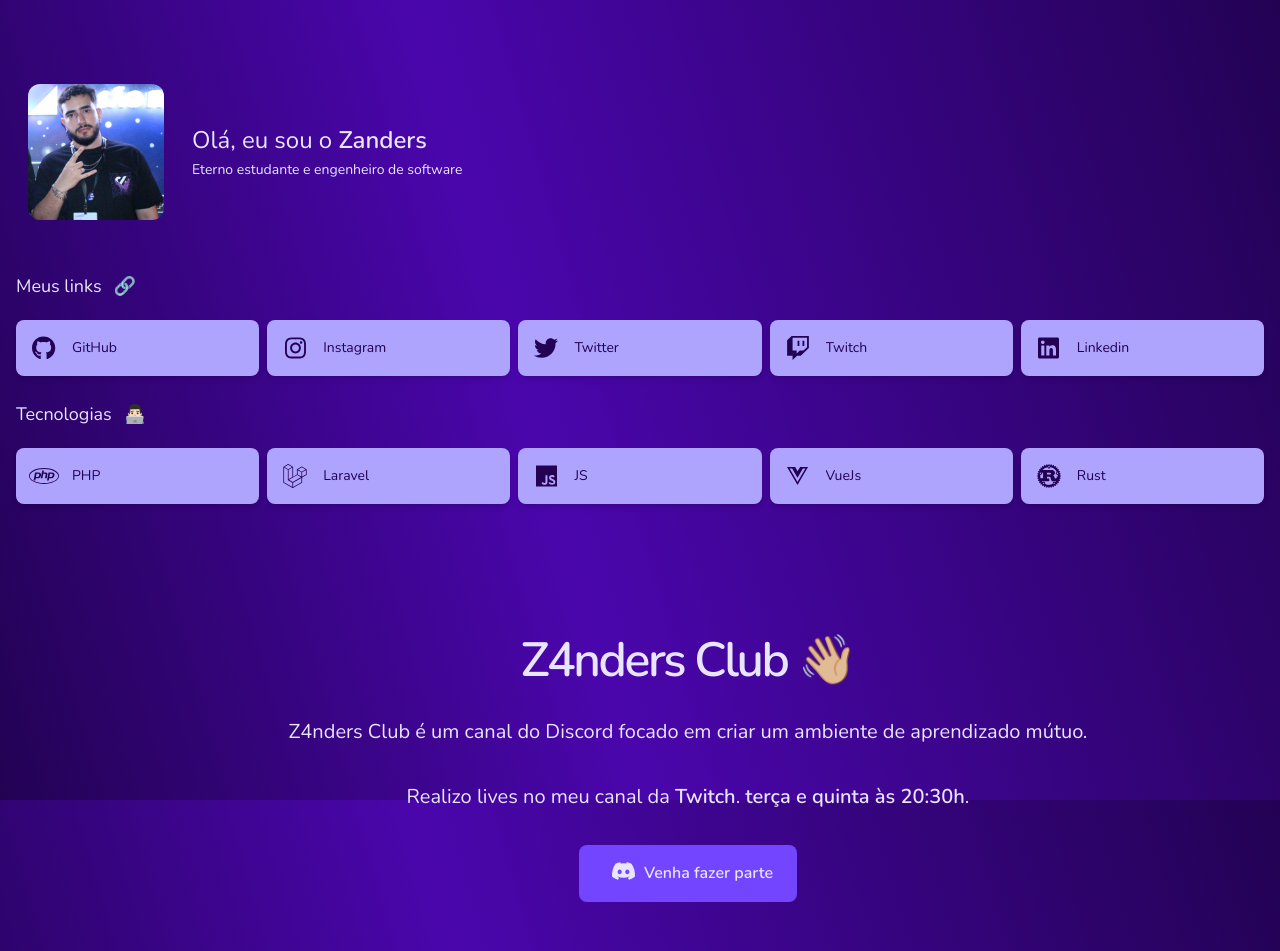
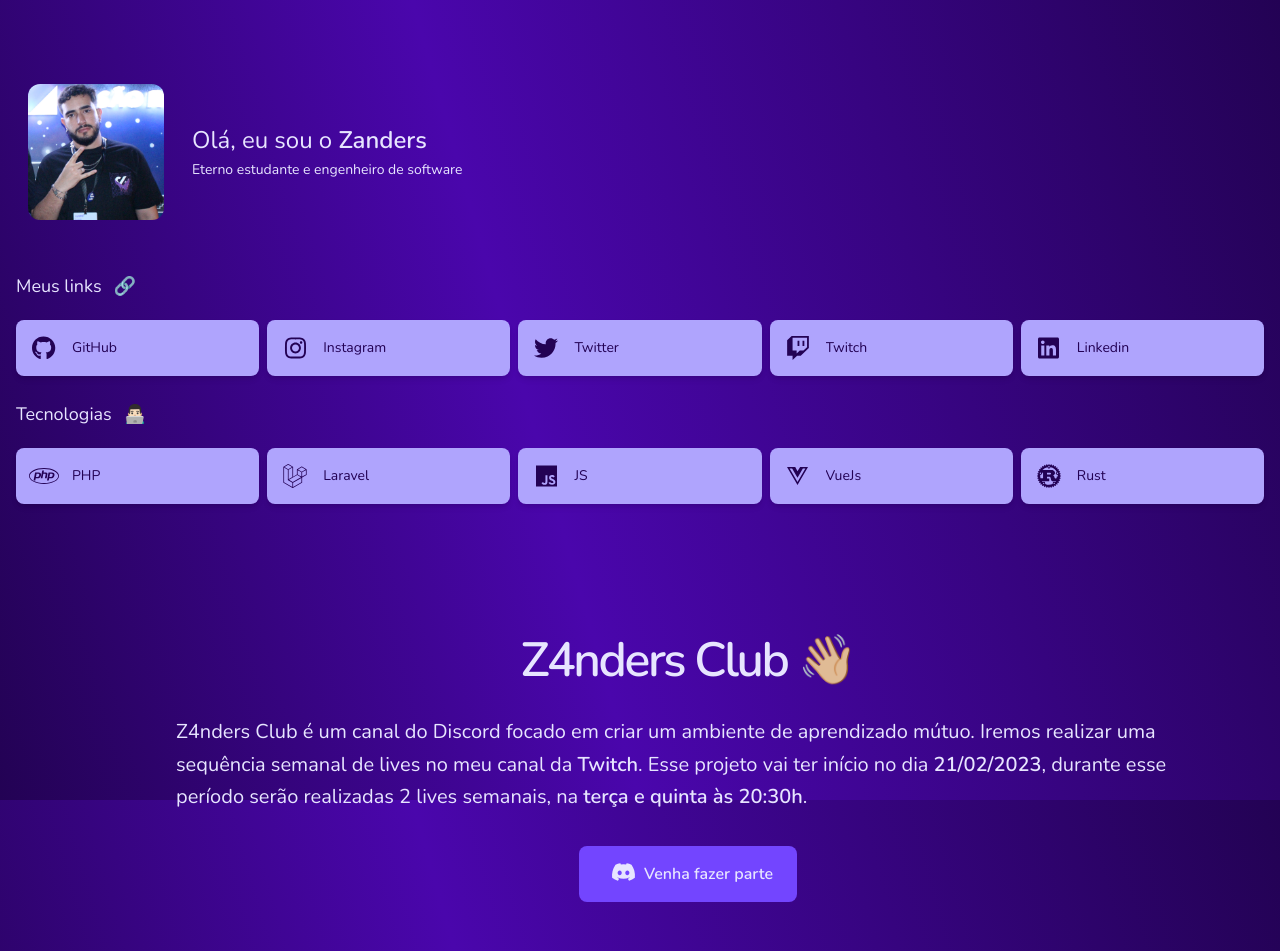
Before and after one commit to z4nder/z4nder-bio, a Nuxt app: page / in a window 1280 px wide. Shown: the top 951 px of the page. Built offline with nearby package versions, Linux system fonts and the light colour scheme.

Commit message:
Update MakeInteraction.vue
Voltando as infos do z4 club

Co-Authored-By: GabriellyDiasPereira <69491582+GabriellyDiasPereira@users.noreply.github.com>

```diff
--- a/components/MakeInteraction.vue
+++ b/components/MakeInteraction.vue
@@ -15,13 +15,11 @@
                 class="mb-8 text-xl leading-relaxed text-justify lg:text-left lg:text-1xl"
             >
                 Z4nders Club é um canal do Discord focado em criar um ambiente de aprendizado mútuo.
-            </p>
-            <p
-                class="mb-8 text-xl leading-relaxed text-justify lg:text-left lg:text-1xl"
-            >
-                Realizo lives no meu canal da
+                Iremos realizar uma sequência semanal de lives no meu canal da
                 <a target="_blank" href="https://www.twitch.tv/z4nder212" class="font-bold"> Twitch</a>.
-                <b class="font-bold">terça e quinta às 20:30h</b>.
+                Esse projeto vai ter início no dia
+                <b class="font-bold">21/02/2023</b>, durante esse período serão
+                realizadas 2 lives semanais, na <b class="font-bold">terça e quinta às 20:30h</b>.
             </p>
             <div class="flex justify-center">
                 <a
```
